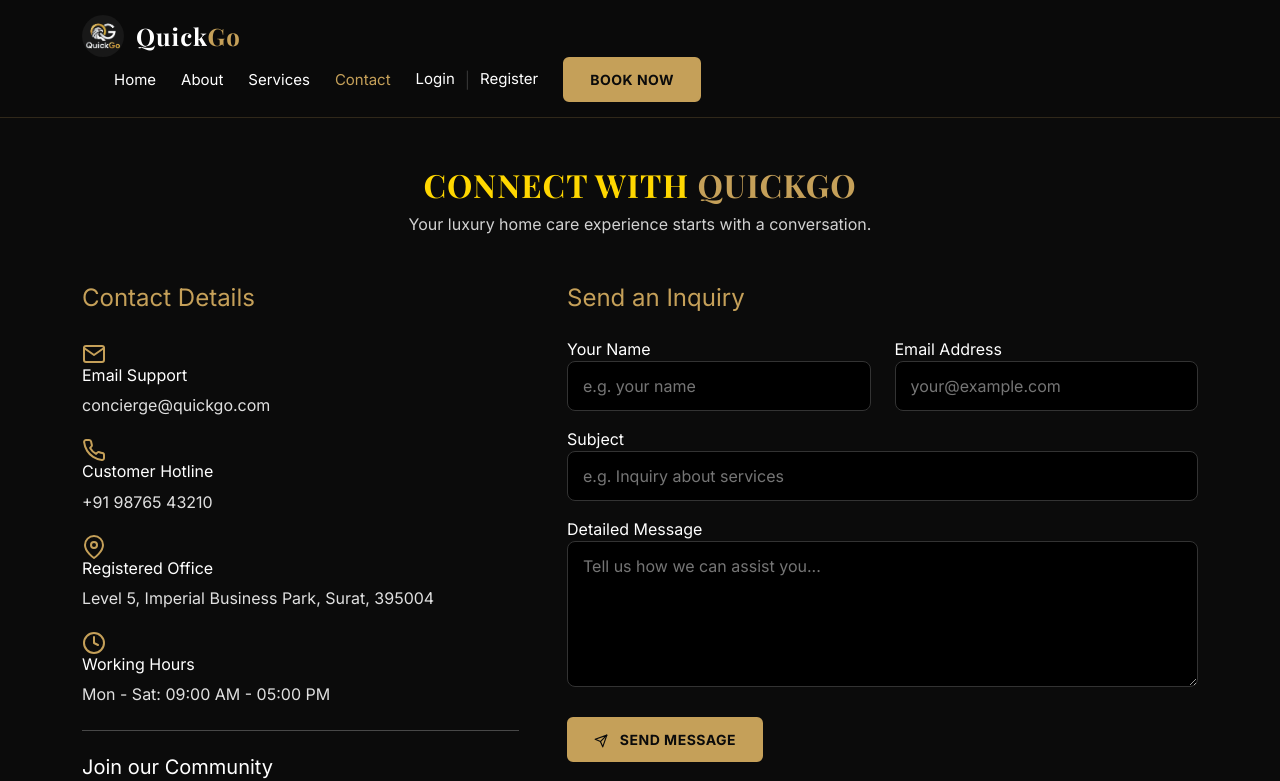
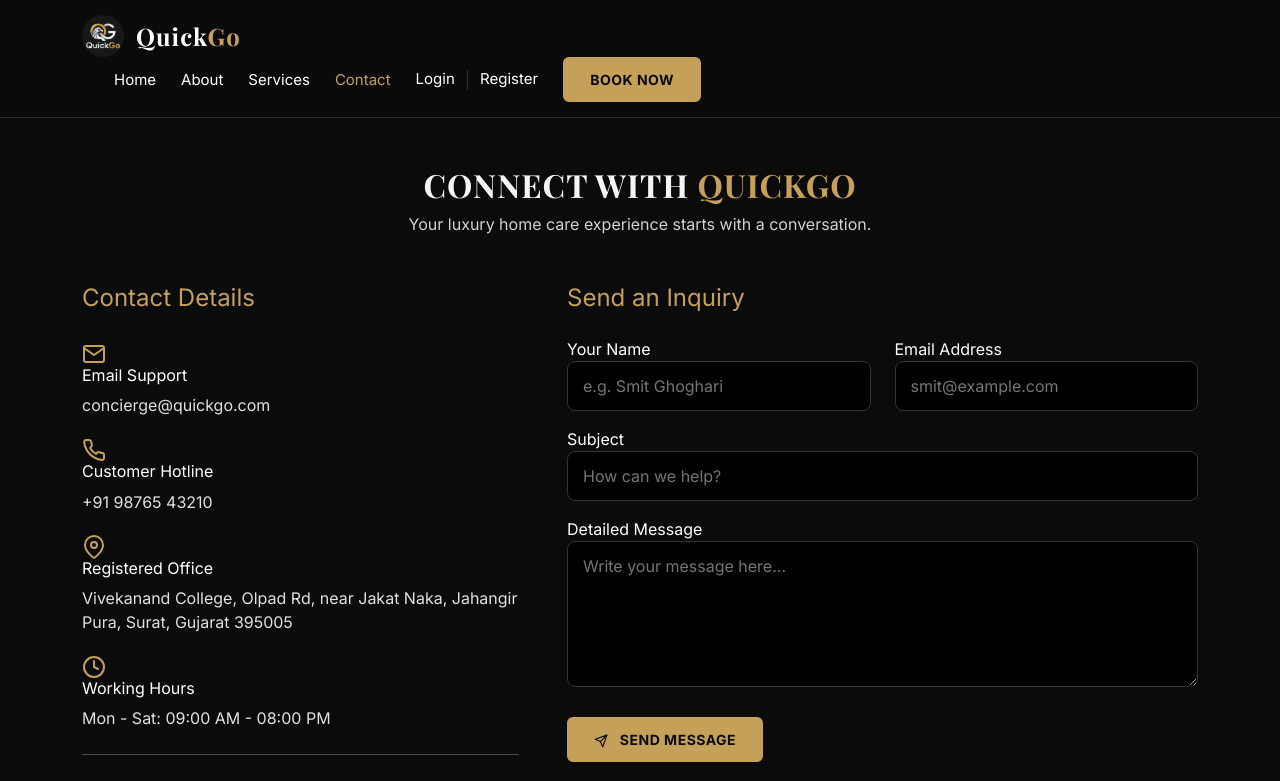
Before and after one commit to bunny635/QuickGo-HomeService-React, a React (Vite) app: page /contact in a window 1280 px wide. Shown: the top 781 px of the page. Built offline with nearby package versions, Linux system fonts and the light colour scheme.

Commit message:
changed miner thing accoding to plan

```diff
--- a/src/pages/Contact/Contact.jsx
+++ b/src/pages/Contact/Contact.jsx
@@ -1,7 +1,7 @@
 import React, { useState } from 'react';
 import './Contact.css';
 import { motion } from 'framer-motion';
-import { FiMail, FiPhone, FiMapPin, FiSend, FiPlus, FiMinus, FiInstagram, FiTwitter, FiFacebook, FiClock } from 'react-icons/fi';
+import { FiMail, FiPhone, FiMapPin, FiSend, FiPlus, FiMinus, FiInstagram, FiFacebook, FiClock } from 'react-icons/fi';
 import { toast } from 'react-toastify';
 import PrimaryButton from '../../components/PrimaryButton/PrimaryButton';
 
@@ -14,7 +14,7 @@ const Contact = () => {
 
   const faqs = [
     { q: "How quickly can I book a service?", a: "With QuickGo, you can book a verified home expert in under 60 seconds through our streamlined booking flow." },
-    { q: "Are the experts background checked?", a: "Absolutely. Every cleaner and electrician on our platform undergoes a rigorous 3-step background and skills verification process." },
+    { q: "Are the experts background checked?", a: "Absolutely. Every professional on our platform undergoes a rigorous 3-step background and skills verification process." },
     { q: "What happens if I'm not satisfied?", a: "We offer a 7-day service warranty. If the job isn't done perfectly, we will send an expert back to fix it for free." }
   ];
 
@@ -72,7 +72,7 @@ const Contact = () => {
                 <FiMapPin className="info-icon" />
                 <div>
                   <h6>Registered Office</h6>
-                  <p>Level 5, Imperial Business Park, Surat, 395004</p>
+                  <p>Vivekanand College, Olpad Rd, near Jakat Naka, Jahangir Pura, Surat, Gujarat 395005</p>
                 </div>
               </div>
 
@@ -80,7 +80,7 @@ const Contact = () => {
                 <FiClock className="info-icon" />
                 <div>
                   <h6>Working Hours</h6>
-                  <p>Mon - Sat: 09:00 AM - 05:00 PM</p>
+                  <p>Mon - Sat: 09:00 AM - 08:00 PM</p>
                 </div>
               </div>
 
@@ -89,7 +89,6 @@ const Contact = () => {
               <h5 className="text-white mb-3">Join our Community</h5>
               <div className="contact-social-links">
                 <a href="#"><FiInstagram /></a>
-                <a href="#"><FiTwitter /></a>
                 <a href="#"><FiFacebook /></a>
               </div>
             </motion.div>
@@ -103,20 +102,20 @@ const Contact = () => {
                 <div className="row">
                   <div className="col-md-6 mb-3">
                     <label className="form-label-gold">Your Name</label>
-                    <input type="text" name="name" value={formData.name} onChange={handleInputChange} className="contact-input" placeholder="e.g. your name" />
+                    <input type="text" name="name" value={formData.name} onChange={handleInputChange} className="contact-input" placeholder="e.g. Smit Ghoghari" />
                   </div>
                   <div className="col-md-6 mb-3">
                     <label className="form-label-gold">Email Address</label>
-                    <input type="email" name="email" value={formData.email} onChange={handleInputChange} className="contact-input" placeholder="your@example.com" />
+                    <input type="email" name="email" value={formData.email} onChange={handleInputChange} className="contact-input" placeholder="smit@example.com" />
                   </div>
                 </div>
                 <div className="mb-3">
                   <label className="form-label-gold">Subject</label>
-                  <input type="text" name="subject" value={formData.subject} onChange={handleInputChange} className="contact-input" placeholder="e.g. Inquiry about services" />
+                  <input type="text" name="subject" value={formData.subject} onChange={handleInputChange} className="contact-input" placeholder="How can we help?" />
                 </div>
                 <div className="mb-4">
                   <label className="form-label-gold">Detailed Message</label>
-                  <textarea name="message" value={formData.message} onChange={handleInputChange} className="contact-input" rows="5" placeholder="Tell us how we can assist you..."></textarea>
+                  <textarea name="message" value={formData.message} onChange={handleInputChange} className="contact-input" rows="5" placeholder="Write your message here..."></textarea>
                 </div>
                 <PrimaryButton text={<span><FiSend className="me-2"/> Send Message</span>} type="submit" />
               </form>
--- a/src/pages/Home/Home.css
+++ b/src/pages/Home/Home.css
@@ -4,7 +4,7 @@
 
 /* Section Header */
 .section-title {
-  color: gold;
+  color: whitesmoke;
   font-weight: 700;
   text-transform: uppercase;
   letter-spacing: 1px;
@@ -22,7 +22,7 @@
 /* 1. Hero Section */
 .hero-section {
   height: 85vh;
-  background: url('/public/bg.jpg') no-repeat center center/cover;
+  background: url('/bg.jpg') no-repeat center center/cover;
   display: flex;
   align-items: center;
   position: relative;
--- a/src/pages/Profile/Profile.jsx
+++ b/src/pages/Profile/Profile.jsx
@@ -27,7 +27,7 @@ const Profile = () => {
     dob: "15 Aug 2002",
     gender: "Male",
     memberSince: "July 2023",
-    profilePic: "https://i.pravatar.cc/150?u=quickgo"
+    profilePic: "avatar3.jpg"
   });
 
   // 2. DATA SYNCHRONIZATION
--- a/src/pages/Services/Services.jsx
+++ b/src/pages/Services/Services.jsx
@@ -24,7 +24,7 @@ const Services = () => {
             <div className="col-md-4">
               <div className="service-category-card">
                 <FiHome className="category-icon" />
-                <h3>Deep Cleaning</h3>
+                <h3>Home Cleaning</h3>
                 <p>Complete interior sanitization and luxury floor care.</p>
                 <PrimaryButton text="Explore" onClick={() => navigate('/services/home')} />
               </div>
```
